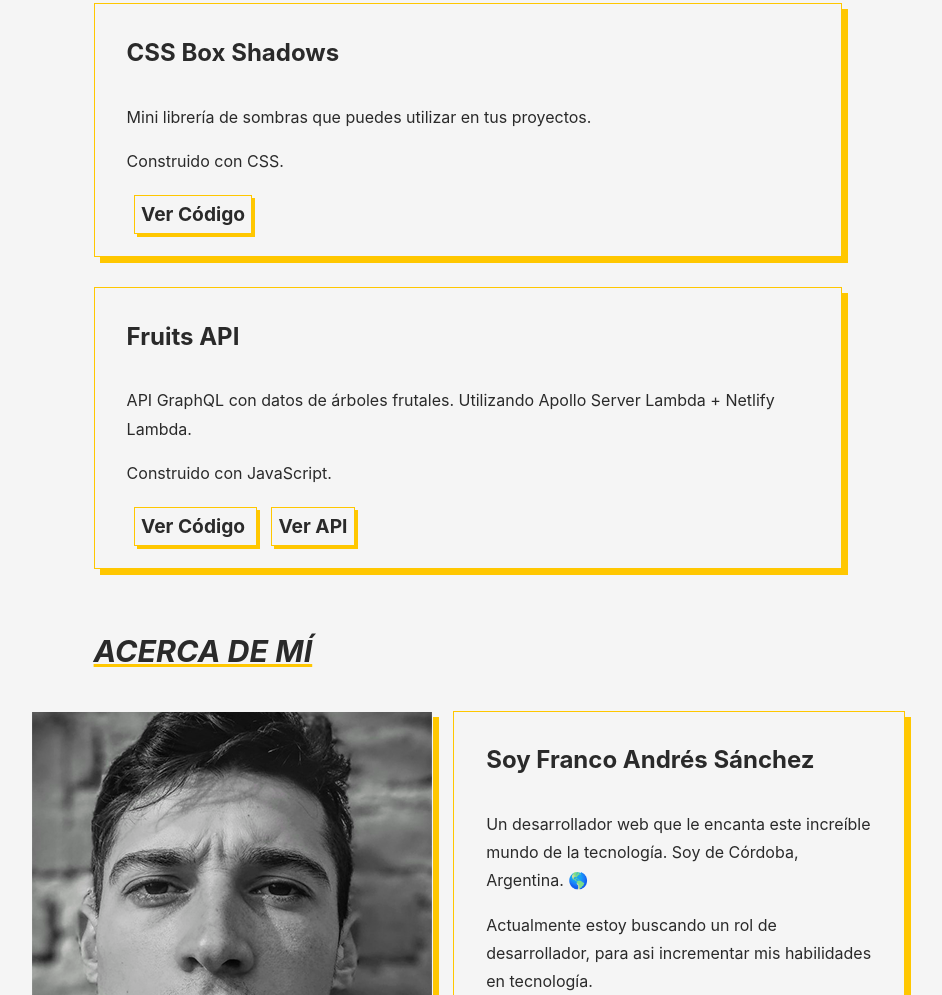
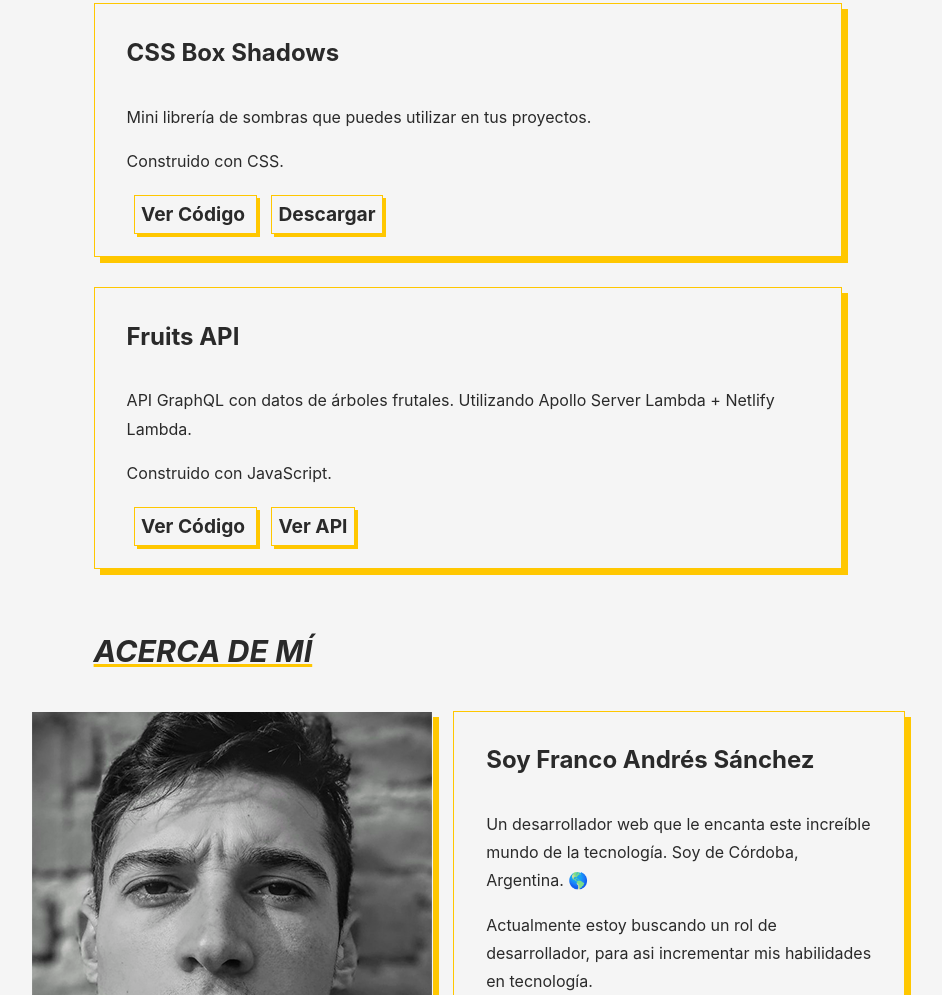
Before and after one commit to Franqsanz/my-web-site-v2, a plain HTML site: page index.html in a window 1280 px wide. Shown: the part 2259-3254 px from the top of the page, without its empty margins (172-1114 px from the left). Drawn offline with Linux system fonts and the light colour scheme.

Commit message:
update html

```diff
--- a/index.html
+++ b/index.html
@@ -169,6 +169,9 @@
           <a href="https://github.com/Franqsanz/css-box-shadows" class="aSources">
             Ver Código
           </a>
+          <a href="https://cssshadows.netlify.app/" class="aSources">
+            Descargar
+          </a>
         </div>
       </div>
       <div class="proyectsInfo">
```
